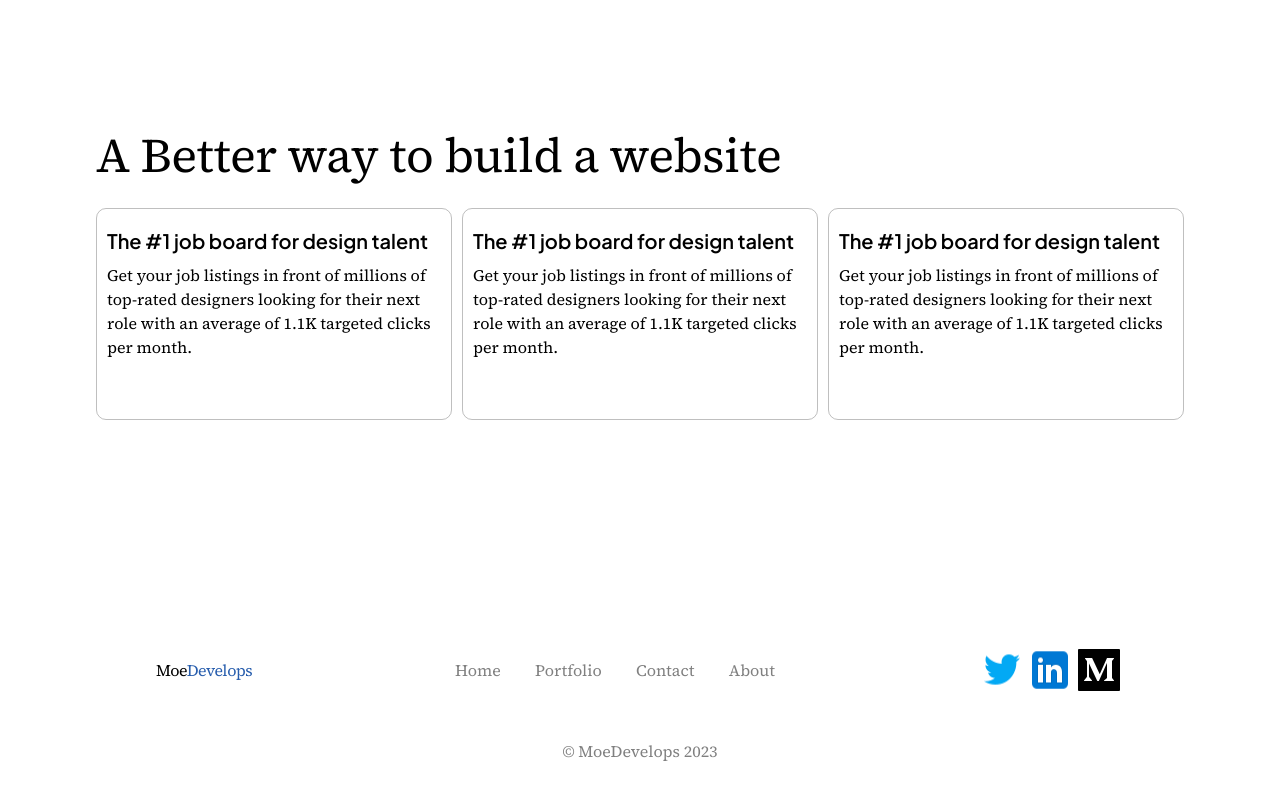
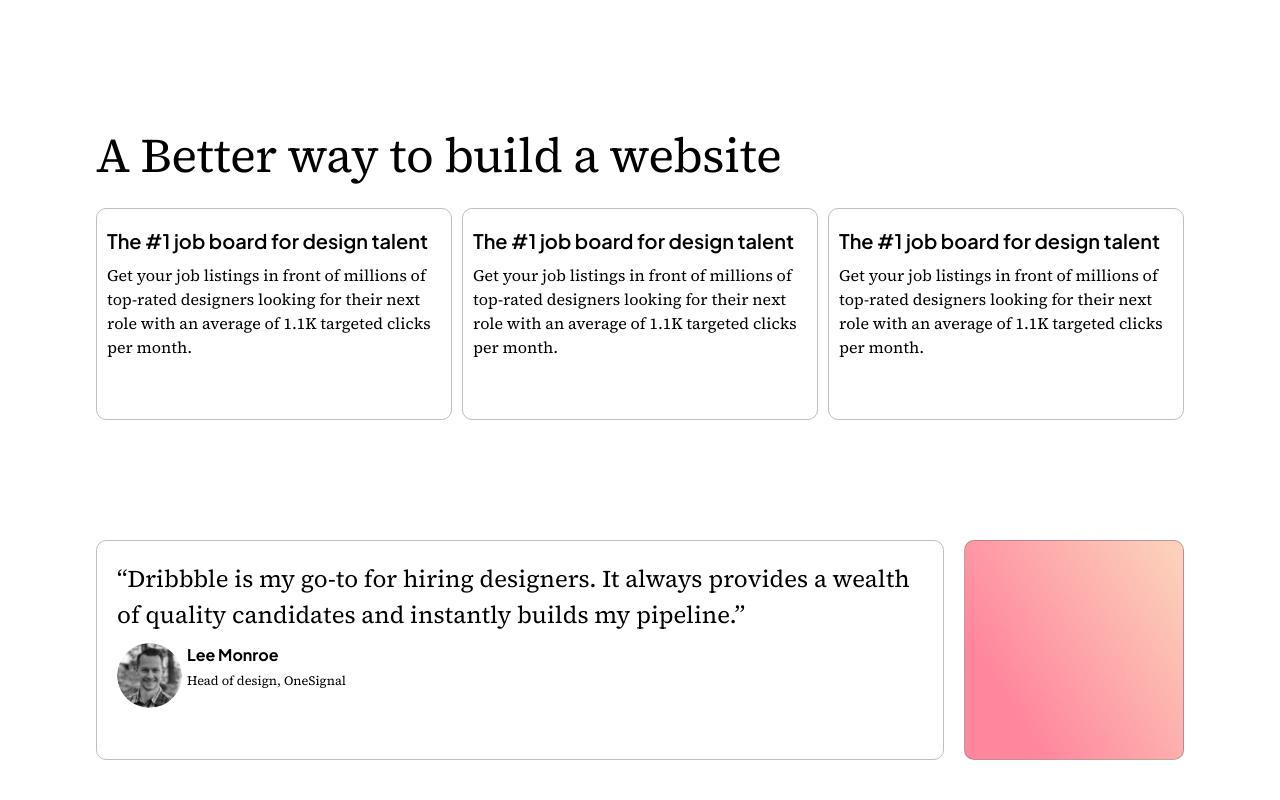
Before and after one commit to moedeera/moedevelops, a React (Vite) app: page / in a window 1280 px wide. Shown: the part 1442-2242 px from the top of the page. Built offline with nearby package versions, Linux system fonts and the light colour scheme.

Commit message:
Segment 4 created

```diff
--- a/src/Components/Segment1/Segment1.jsx
+++ b/src/Components/Segment1/Segment1.jsx
@@ -1,10 +1,15 @@
 import "./Segment1.css";
 
+// eslint-disable-next-line react/prop-types
 export const Segment1 = ({ info }) => {
   return (
     <div className="segment-1">
       <div>
-        <h1>{info.header}</h1>
+        <h1>
+          {info.header}
+          <br />
+          {info.header2}
+        </h1>
       </div>
       <div className="segment-1-text">
         <p>{info.text}</p>
--- a/src/Components/Segment2/Segment2.jsx
+++ b/src/Components/Segment2/Segment2.jsx
@@ -1,5 +1,6 @@
 import "./Segment2.css";
 
+// eslint-disable-next-line react/prop-types
 export const Segment2 = ({ info }) => {
   return (
     <div className="segment-2">
--- /dev/null
+++ b/src/Components/Segment4/Segment4.css
@@ -0,0 +1,53 @@
+.segment-4 {
+  width: 85%;
+  margin: 50px auto;
+  color: black;
+  max-width: 1100px;
+}
+
+.segment-4-text {
+  border: 0.5px solid rgba(128, 128, 128, 0.5);
+
+  border-radius: 10px;
+  padding: 20px 15px;
+  padding-left: 20px;
+}
+.segment-4-box {
+  display: none;
+}
+
+.segment-4-text-author {
+  display: flex;
+  margin: 10px 0;
+  gap: 5px;
+}
+.segment-4-text-author h3 {
+  font-weight: bold;
+}
+.segment-4-author-pic {
+}
+.segment-4-author-pic img {
+  height: 65px;
+  width: 65px;
+  border-radius: 50%;
+}
+
+@media only screen and (min-width: 900px) {
+  .segment-4 {
+    display: flex;
+    gap: 20px;
+    justify-content: center;
+  }
+  .segment-4-box {
+    display: block;
+    min-height: 220px;
+    min-width: 220px;
+    background: linear-gradient(57.89deg, #ff869d 21.85%, #fcd0ba 94.99%),
+      #e54b4d;
+    border: 1px solid rgba(128, 128, 128, 0.5);
+    border-radius: 10px;
+  }
+  .segment-4-text-quote {
+    font-size: 24px;
+  }
+}
--- /dev/null
+++ b/src/Components/Segment4/Segment4.jsx
@@ -0,0 +1,25 @@
+import "./Segment4.css";
+import author from "./author.jpg";
+
+export const Segment4 = () => {
+  return (
+    <div className="segment-4">
+      <div className="segment-4-text">
+        <div className="segment-4-text-quote">
+          “Dribbble is my go-to for hiring designers. It always provides a
+          wealth of quality candidates and instantly builds my pipeline.”
+        </div>
+        <div className="segment-4-text-author">
+          <div className="segment-4-author-pic">
+            <img src={author} alt="author" />
+          </div>
+          <div className="segment-4-author-info">
+            <h3>Lee Monroe</h3>
+            <small>Head of design, OneSignal</small>
+          </div>
+        </div>
+      </div>
+      <div className="segment-4-box"></div>
+    </div>
+  );
+};
--- a/src/Pages/Home/Home.jsx
+++ b/src/Pages/Home/Home.jsx
@@ -1,66 +1,3 @@
-// import { useContext } from "react";
-// import { Carousel } from "../../Components/Carousel/Carousel";
-// import { CarouselSmall } from "../../Components/CarouselSmall/CarouselSmall";
-// // import { IconGallery } from "../../Components/IconGallery/IconGallery";
-// import { Landing } from "../../Components/Landing/Landing";
-// import { Segment1 } from "../../Components/Segment1/Segment1";
-// import { Segment2 } from "../../Components/Segment2/Segment2";
-// import { SiteContext } from "../../Context/Context";
-
-// export const Home = () => {
-//   const info = {
-//     header: `Many skills & Services.
-//      A Single Goal.`,
-//     text: `And that is to build quality websites that serve the clients
-//     needs.While I do have knowledge in many different frameworks and
-//     coding languages, I believe it is more important to master each tool
-//     and know what is appropriate for any given client. As a result, I
-//     deploy a more specialized approach using platforms and services I know
-//     and trust to build quality websites.`,
-//     button: "Contact",
-//   };
-
-//   const info2 = {
-//     header: `A Better way to build a website`,
-//     texts: [
-//       {
-//         header: "The #1 job board for design talent",
-//         text: ` Get your job listings in front of millions of top-rated designers
-//       looking for their next role with an average of 1.1K targeted clicks
-//       per month.`,
-//         button: "",
-//       },
-//       {
-//         header: "The #1 job board for design talent",
-//         text: ` Get your job listings in front of millions of top-rated designers
-//       looking for their next role with an average of 1.1K targeted clicks
-//       per month.`,
-//         button: "",
-//       },
-//       {
-//         header: "The #1 job board for design talent",
-//         text: ` Get your job listings in front of millions of top-rated designers
-//       looking for their next role with an average of 1.1K targeted clicks
-//       per month.`,
-//         button: "",
-//       },
-//     ],
-//   };
-
-//   const { test } = useContext(SiteContext);
-//   console.log(test);
-//   return (
-//     <div className="page-container flex flex-col gap-5">
-//       <Landing />
-//       <Carousel />
-//       <CarouselSmall />
-//       {/* <IconGallery /> */}
-//       <Segment1 info={info} />
-//       <Segment2 info={info2} />
-//     </div>
-//   );
-// };
-
 import { useContext } from "react";
 import { Carousel } from "../../Components/Carousel/Carousel";
 import { CarouselSmall } from "../../Components/CarouselSmall/CarouselSmall";
@@ -70,12 +7,13 @@ import { Segment1 } from "../../Components/Segment1/Segment1";
 import { Segment2 } from "../../Components/Segment2/Segment2";
 import { SiteContext } from "../../Context/Context";
 import transition from "../../Transition";
+import { Segment4 } from "../../Components/Segment4/Segment4";
 
 const Home = () => {
   const info = {
-    header: `Many skills & Services.
-     A Single Goal.`,
-    text: `And that is to build quality websites that serve the clients
+    header: `Design Driven.`,
+    header2: `Result Oriented.`,
+    text: `My aim is to build quality websites that serve the clients
     needs.While I do have knowledge in many different frameworks and
     coding languages, I believe it is more important to master each tool
     and know what is appropriate for any given client. As a result, I
@@ -121,6 +59,7 @@ const Home = () => {
       {/* <IconGallery /> */}
       <Segment1 info={info} />
       <Segment2 info={info2} />
+      <Segment4 info={info} />
     </div>
   );
 };
```
Also changed, not shown: src/Components/Segment4/author.jpg (added).
